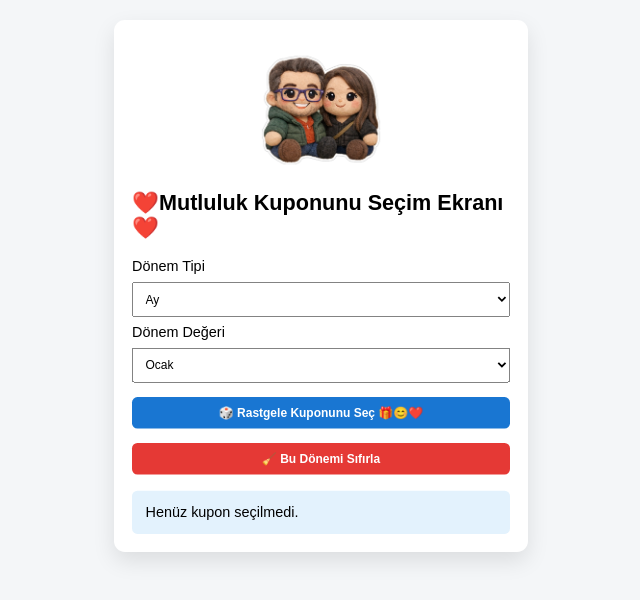
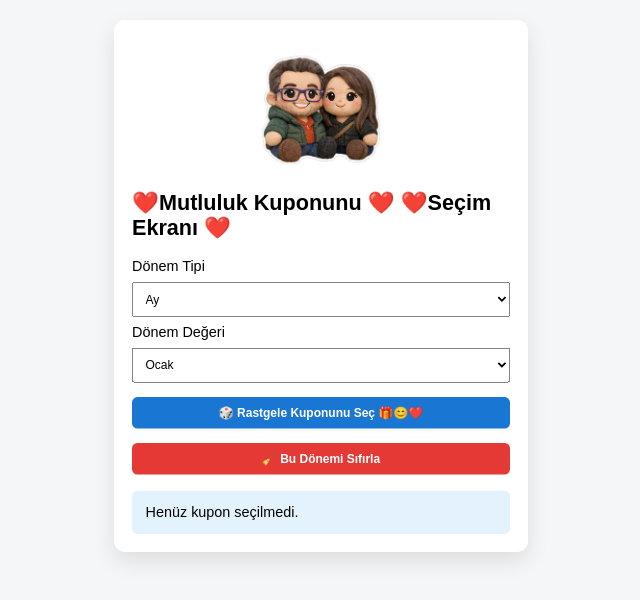
Before and after one commit to Ryse3106/-Mutluluk-Kuponu-, a plain HTML site: page index.html in a window 1280 px wide. Shown: the whole page, without its empty margins (319-959 px from the left). Drawn offline with Linux system fonts and the light colour scheme.

Commit message:
Update index.html

```diff
--- a/index.html
+++ b/index.html
@@ -117,7 +117,7 @@
 <div class="panel">
 
     <div class="emoji-box"><img src="emoji.png" id="emoji" alt="Emoji" /></div>
-<h2> ❤️Mutluluk Kuponunu Seçim Ekranı ❤️ </h2>
+<h2> ❤️Mutluluk Kuponunu ❤️  ❤️Seçim Ekranı ❤️ </h2>
 
     <label>Dönem Tipi</label>
     <select id="periodType">
```
